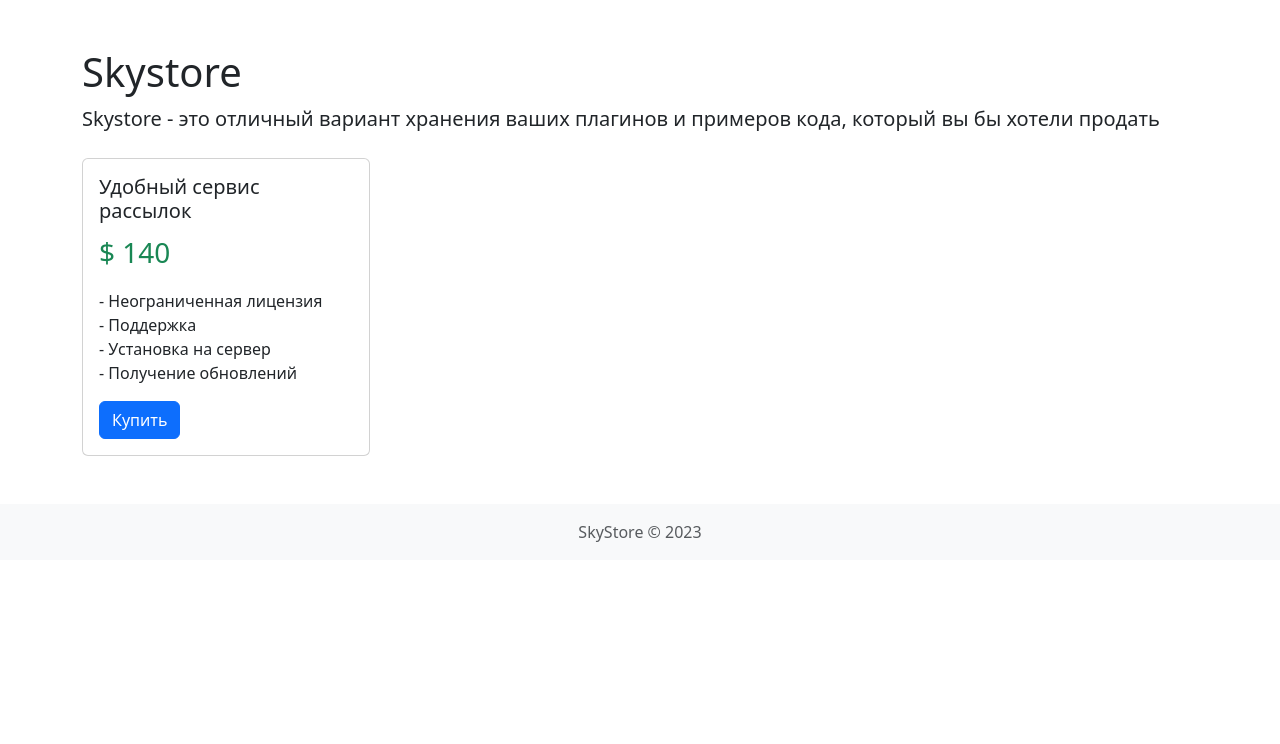
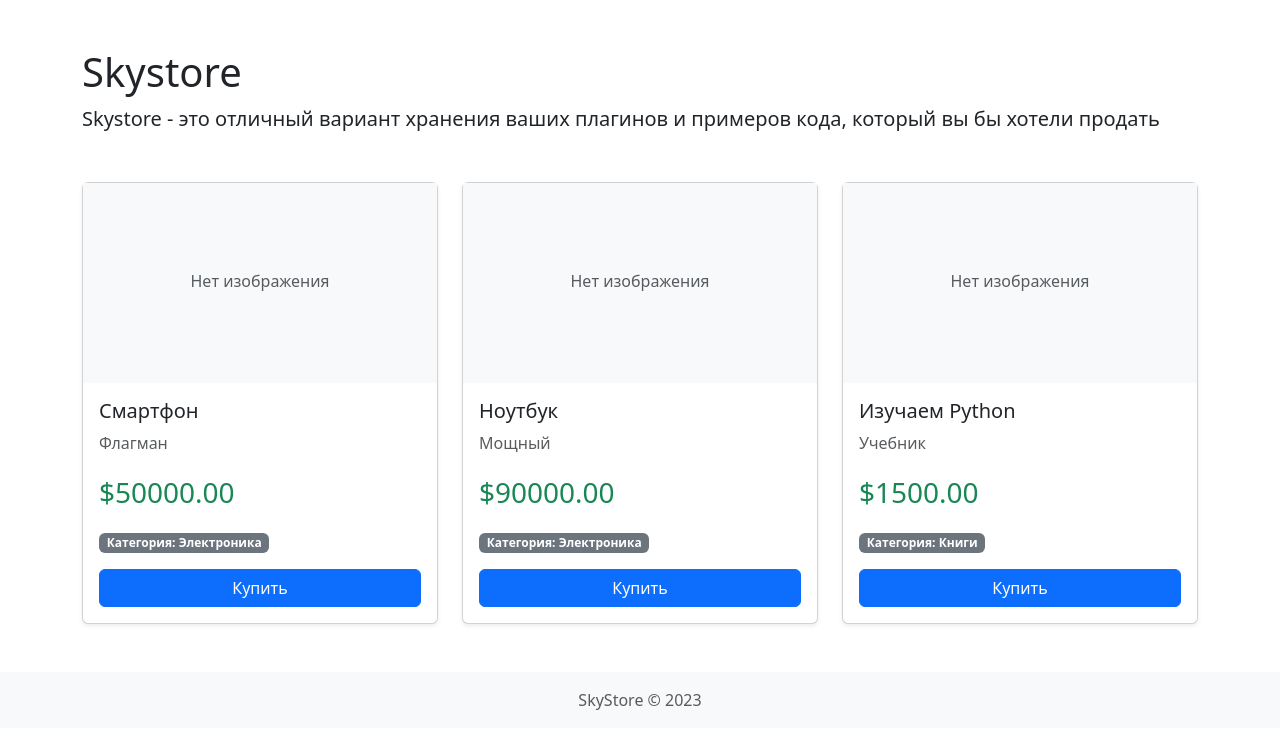
Before and after one commit to Oleg-Spektr/DjangoHW1, a Django app: page / in a window 1280 px wide. Shown: the part 56-800 px from the top of the page. Run offline with Django 5.2, Linux system fonts and the light colour scheme; data comes from the database, SQL or seed files in the repository.

Commit message:
feat: настроен динамический вывод каталога товаров из PostgreSQL

```diff
--- a/catalog/templates/catalog/home.html
+++ b/catalog/templates/catalog/home.html
@@ -20,19 +20,40 @@
         <h1>Skystore</h1>
         <p class="lead">Skystore - это отличный вариант хранения ваших плагинов и примеров кода, который вы бы хотели продать</p>
 
-        <div class="card mt-4" style="width: 18rem;">
-            <div class="card-body">
-                <h5 class="card-title">Удобный сервис рассылок</h5>
-                <p class="card-text text-success fs-3">$ 140</p>
-                <ul class="list-unstyled">
-                    <li>- Неограниченная лицензия</li>
-                    <li>- Поддержка</li>
-                    <li>- Установка на сервер</li>
-                    <li>- Получение обновлений</li>
-                </ul>
-                <button class="btn btn-primary">Купить</button>
-            </div>
+        <!-- НАЧАЛО ДИНАМИЧЕСКОГО БЛОКА КАТАЛОГА -->
+        <div class="row row-cols-1 row-cols-md-3 g-4 mt-4">
+            {% for product in products %}
+                <div class="col">
+                    <div class="card h-100 shadow-sm">
+                        <!-- Проверяем, загружена ли картинка для продукта -->
+                        {% if product.image %}
+                            <img src="{{ product.image.url }}" class="card-img-top" alt="{{ product.name }}" style="height: 200px; object-fit: cover;">
+                        {% else %}
+                            <div class="bg-light text-center py-5 text-muted" style="height: 200px; line-height: 100px;">
+                                Нет изображения
+                            </div>
+                        {% endif %}
+
+                        <div class="card-body">
+                            <h5 class="card-title">{{ product.name }}</h5>
+                            <p class="card-text text-muted">{{ product.description|truncatechars:100 }}</p>
+                            <p class="card-text text-success fs-3">${{ product.price }}</p>
+                            <span class="badge bg-secondary mb-3">Категория: {{ product.category.name }}</span>
+                            <button class="btn btn-primary w-100">Купить</button>
+                        </div>
+                    </div>
+                </div>
+            {% empty %}
+                <!-- Если база данных пуста, выведется это предупреждение -->
+                <div class="col-12">
+                    <div class="alert alert-warning" role="alert">
+                        В каталоге пока нет товаров. Запустите команду: python manage.py fill_db
+                    </div>
+                </div>
+            {% endfor %}
         </div>
+        <!-- КОНЕЦ ДИНАМИЧЕСКОГО БЛОКА КАТАЛОГА -->
+
     </div>
 
     <footer class="bg-light text-center text-lg-start mt-5 py-3">
--- a/catalog/views.py
+++ b/catalog/views.py
@@ -1,7 +1,13 @@
 from django.shortcuts import render
+from catalog.models import Product
 
 def home_view(request):
-    return render(request, 'catalog/home.html')
+    products = Product.objects.all()
+
+    context = {
+        'products': products
+    }
+    return render(request, 'catalog/home.html', context)
 
 def contacts_view(request):
     context = {}
```
